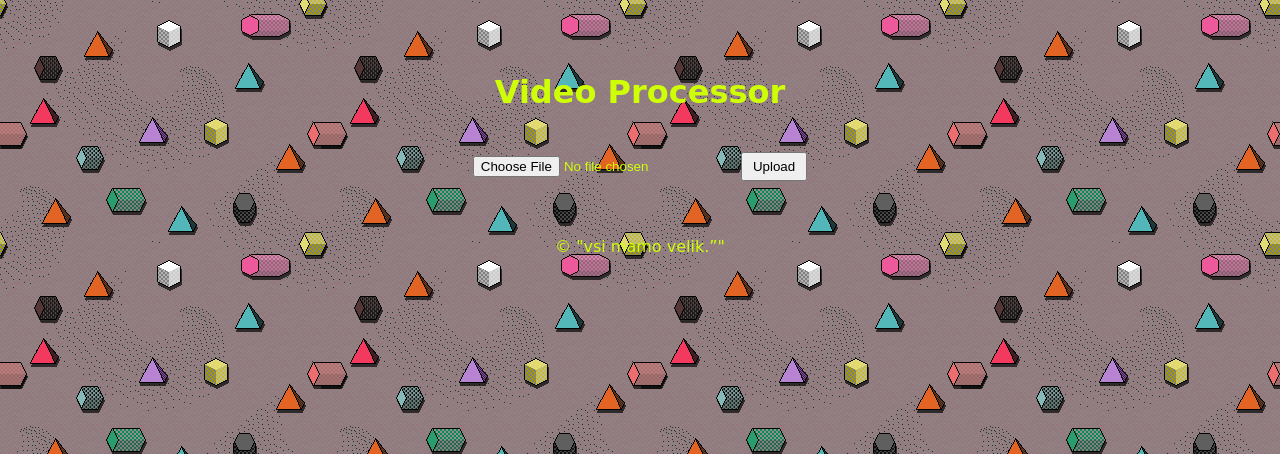
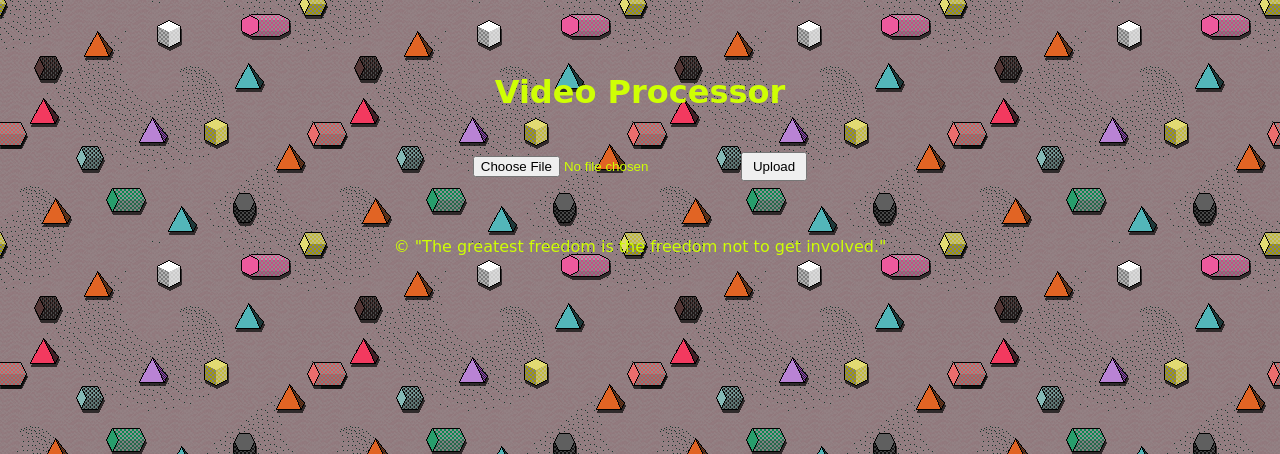
Before and after one commit to mmzezi/VideoProcessor, a Flask app: page / in a window 1280 px wide. Shown: the part 238-692 px from the top of the page. Run offline with Flask 3, Linux system fonts and the light colour scheme.

Commit message:
Slight fix

```diff
--- a/templates/index.html
+++ b/templates/index.html
@@ -89,6 +89,6 @@
     </script>
 </body>
 <footer>
-        <p>&copy; "vsi mamo velik.”"</p>
+        <p>&copy; "The greatest freedom is the freedom not to get involved." </p>
 </footer>
 </html>
```
